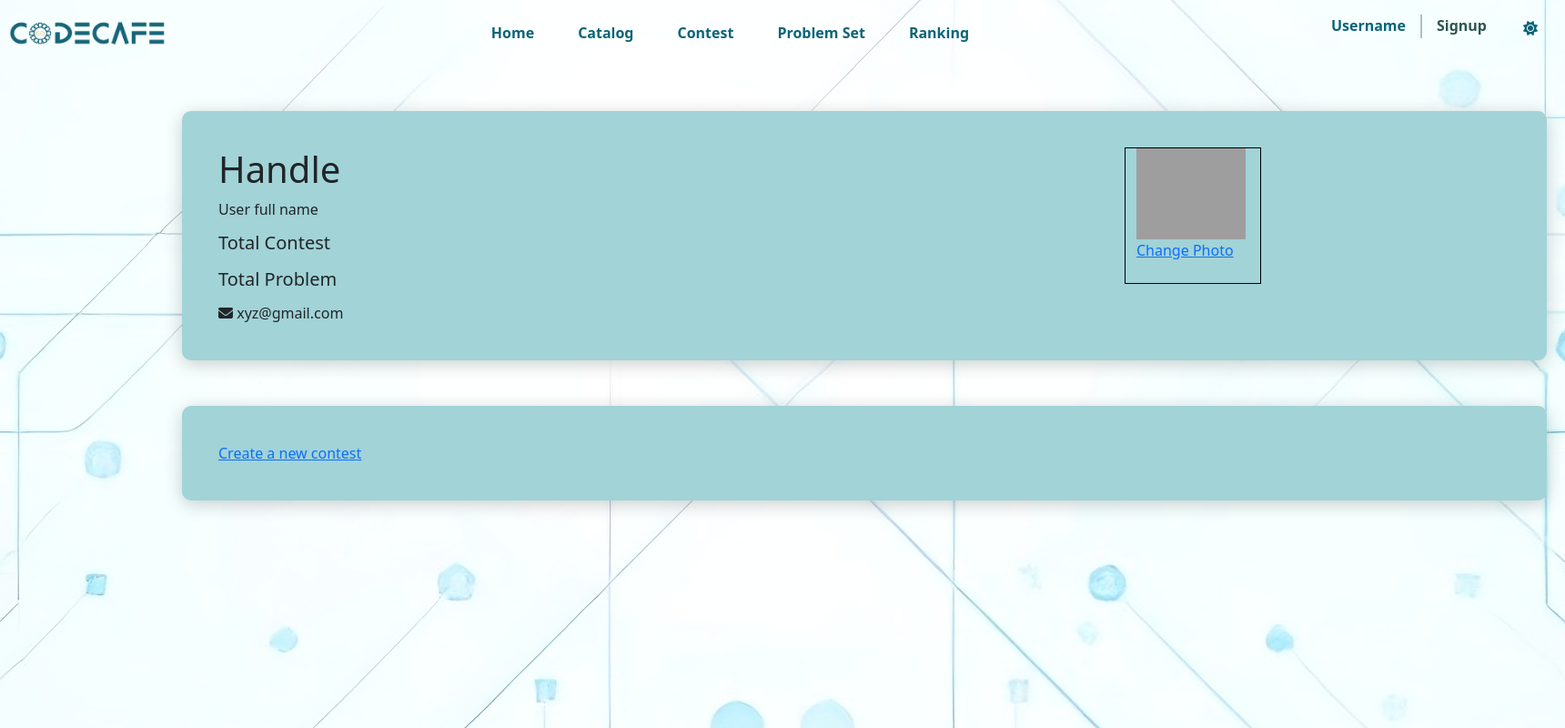
After one commit to 0SHAFIN/codecafe, a PHP site: page /adminDashboard/adminDashboard.php in a window 1720 px wide. The commit adds this page. Shown: the whole page at 91% size. Run offline with PHP 8.4, Linux system fonts and the light colour scheme; some libraries are stand-ins or nearby versions; grey boxes are pictures that could not be loaded.

Commit message:
add Contest

```diff
--- /dev/null
+++ b/view/adminDashboard/aDashboard.css
@@ -0,0 +1,68 @@
+body{
+    background-image: url('../files/designImg/plbg.jpeg');
+    background-position: center;
+    background-size: fill;
+}
+#mLogo{
+    margin-left: 10px;
+    height: 30px;
+    width: 10%;
+}
+
+#navVr{
+    border-left: 2px solid black;
+    height: 26px;
+}
+#signUp{
+    text-decoration:none;
+    color: #2d5550;
+}
+#navSun{
+    color: #0B6477;
+    margin-right: 30px;
+    margin-bottom: 15px;
+}
+#nav-text{
+    color: #0B6477;
+}
+#seNav{
+    background-color: #0B6477;
+
+}
+img{
+    height: 100px;
+    width: 120px;
+}
+#profileFrame{
+    border: 1px solid black;
+    width: 150px;
+    height: 150px;
+}
+#mBody{
+    position: relative;
+    height: 100%;
+    width: 1500px;
+    padding: 40px;
+    margin: 50px;
+    margin-left: 200px;
+    background: #a1d3d7; /* Semi-transparent background */
+    border-radius: 10px;
+    box-shadow: 0 4px 20px rgba(0, 0, 0, 0.2);
+    backdrop-filter: blur(10px);
+}
+#totalContest,#totalProblem{
+   font-size: 20px;
+   margin-top: 10px;
+   margin-bottom: 10px;
+}
+#addContest{
+    height: 100%;
+    width: 50%;
+}
+button{
+    background-color: #012f3a;
+    color: white;
+    border-radius: 10px;
+    border: none;
+    padding: 10px;
+}
--- /dev/null
+++ b/view/adminDashboard/adminDashboard.php
@@ -0,0 +1,105 @@
+<!DOCTYPE html>
+<html lang="en">
+<head>
+    <title>Document</title>
+    <link href="https://cdn.jsdelivr.net/npm/bootstrap@5.3.3/dist/css/bootstrap.min.css" rel="stylesheet" integrity="sha384-QWTKZyjpPEjISv5WaRU9OFeRpok6YctnYmDr5pNlyT2bRjXh0JMhjY6hW+ALEwIH" crossorigin="anonymous">
+    <script src="https://cdn.jsdelivr.net/npm/bootstrap@5.3.3/dist/js/bootstrap.bundle.min.js" integrity="sha384-YvpcrYf0tY3lHB60NNkmXc5s9fDVZLESaAA55NDzOxhy9GkcIdslK1eN7N6jIeHz" crossorigin="anonymous"></script>
+    <link rel="stylesheet" href="https://cdnjs.cloudflare.com/ajax/libs/font-awesome/6.5.2/css/all.min.css" integrity="sha512-SnH5WK+bZxgPHs44uWIX+LLJAJ9/2PkPKZ5QiAj6Ta86w+fsb2TkcmfRyVX3pBnMFcV7oQPJkl9QevSCWr3W6A==" crossorigin="anonymous" referrerpolicy="no-referrer" />
+    <link rel="stylesheet" href="https://cdnjs.cloudflare.com/ajax/libs/font-awesome/6.6.0/css/all.min.css" integrity="sha512-Kc323vGBEqzTmouAECnVceyQqyqdsSiqLQISBL29aUW4U/M7pSPA/gEUZQqv1cwx4OnYxTxve5UMg5GT6L4JJg==" crossorigin="anonymous" referrerpolicy="no-referrer" />
+    <link rel="stylesheet" href="aDashboard.css">
+    <script src="aDashboard.js"></script>
+</head>
+<body>
+    <nav class="navbar navbar-expand-sm ">
+                <img id="mLogo" src="../files/designImg/logo.png" alt="logo">
+                <div class="navbar-nav mx-auto">
+                    <ul class="navbar-nav ">
+                        <li class="nav-item px-3 fw-bold"><a class="nav-link " id="nav-text" href="#">Home</a></li>
+                        <li class="nav-item px-3 fw-bold"><a class="nav-link " id="nav-text" href="#">Catalog</a> </li>
+                        <li class="nav-item px-3 fw-bold"><a class="nav-link " id="nav-text" href="#">Contest </a></li>
+                        <li class="nav-item px-3 fw-bold"><a class="nav-link " id="nav-text" href="#">Problem Set </a></li>
+                        <li class="nav-item px-3 fw-bold"><a class="nav-link " id="nav-text" href="#">Ranking </a></li>
+                    </ul>
+                </div>
+                <div class="d-flex bd-highlight mx-4">
+                    <p class="mx-2 p-2 fw-bold" id="nav-text">Username</p>
+                    <div class="vr mt-2" id="navVr"></div>
+                    <p class="mx-2 p-2 fw-bold" id="nav-text"><a href="#" id="signUp">Signup</a></p>
+                </div>
+                <div class="">
+                    <i class="fa-solid fa-sun " id="navSun"></i>
+                </div>
+    </nav>
+<div class="container-fluid " id="mBody">
+    <div class="row ">
+        <div class="col">
+            <div>
+                <h1>Handle</h1>
+            </div>
+            <div>
+                User full name
+            </div>
+            <div id="totalContest">
+                Total Contest
+            </div>
+            <div id="totalProblem">
+                Total Problem
+            </div>
+            <div>
+            <span><i class="fa-solid fa-envelope"></i></i></span>
+            <span>xyz@gmail.com</span>
+            </div>
+        </div>
+        <div class="col">
+            <!--user photo -->
+            <div class="container" id="profileFrame">
+                <img src="https://img.freepik.com/free-photo/handsome-confident-smiling-man-with-hands-crossed-chest_176420-18743.jpg?size=626&ext=jpg&ga=GA1.1.2008272138.1727481600&semt=ais_hybrid" alt="">
+                <a href="#">
+                Change Photo
+                </a>
+            </div>
+
+        </div>
+    </div>
+</div>
+<div class="container-fluid " id="mBody">
+    <a href="#" data-bs-toggle="collapse" data-bs-target="#collapseExample">Create a new contest</a>
+    <div class="collapse" id="collapseExample">
+     <div class="container" id="addContest">
+        <form action="">
+            <h3>Create your own contest</h3>
+            <input  type="text" class="form-control mt-2" placeholder="Contest Title">
+            <input  type="text" class="form-control mt-2" placeholder="Contest Duration">
+            <input  type="text" class="form-control mt-2" placeholder="Contest Start Time">
+            <input  type="text" class="form-control mt-2" placeholder="Contest End Time">
+            <div class="container mt-4">
+            <a href="#" data-bs-toggle="collapse" data-bs-target="#addProblem">Add Problem</a>
+            <div class="collapse" id="addProblem">
+                <form action="">
+                    <div><input class="form-control mt-2"  type="text" class="form-control"placeholder="Problem Title"></div>
+                    <div>
+                    <textarea name=""  class="form-control mt-2" id="" cols="30" rows="5"> Problem Description</textarea>
+                    </div>
+                    <div class="d-flex bd-highlight">
+                        <div class="container">
+                            <textarea name=""  class="form-control mt-2 " id=""cols="30" rows="5">Input</textarea>
+                        </div>
+                        <div class="container">
+                        <textarea name="" id="" class="form-control mt-2 " cols="30" rows="5">Output</textarea>
+                        </div>
+                        <div>
+                            <button class="mt-2">Add Input</button>
+                            <button class="mt-2">Add Problem</button>
+                        </div>
+                    </div>
+                </form>
+            </div>
+            <button>Add Contest</button>
+            </div>
+
+        </form>
+     </div>
+</div>
+</div>
+</body>
+</html>
--- a/view/contestDetailsPage/contestDetailsPage.php
+++ b/view/contestDetailsPage/contestDetailsPage.php
@@ -69,7 +69,7 @@
                         1
                     </td>
                     <td>
-                        <a href="#">Problem 1</a>
+                        <a href="../problemPage/problemPage.php" id="problem">Problem 1</a>
                     </td>
                     <td>
                         100
@@ -80,7 +80,7 @@
                         2
                     </td>
                     <td>
-                        <a href="#">Problem 2</a>
+                        <a href="../problemPage/problemPage.php" id="problem">Problem 2</a>
                     </td>
                     <td>
                         100
--- a/view/contestPage/contestPage.php
+++ b/view/contestPage/contestPage.php
@@ -8,6 +8,7 @@
     <link rel="stylesheet" href="https://cdnjs.cloudflare.com/ajax/libs/font-awesome/6.5.2/css/all.min.css" integrity="sha512-SnH5WK+bZxgPHs44uWIX+LLJAJ9/2PkPKZ5QiAj6Ta86w+fsb2TkcmfRyVX3pBnMFcV7oQPJkl9QevSCWr3W6A==" crossorigin="anonymous" referrerpolicy="no-referrer" />
     <link rel="stylesheet" href="https://cdnjs.cloudflare.com/ajax/libs/font-awesome/6.6.0/css/all.min.css" integrity="sha512-Kc323vGBEqzTmouAECnVceyQqyqdsSiqLQISBL29aUW4U/M7pSPA/gEUZQqv1cwx4OnYxTxve5UMg5GT6L4JJg==" crossorigin="anonymous" referrerpolicy="no-referrer" />
     <link rel="stylesheet" href="cPage.css">
+    <script src="cPage.js"></script>
 </head>
 
 <body>
@@ -102,7 +103,7 @@
                             <td>4</td>
                             <td>5</td>
                             <td>6</td>
-                            <td><a href="#">Enter Contest</a></td>
+                            <td><a href="#" id="cEnter">Enter Contest</a></td>
                         </tr>
 
                     </table>
```
Also changed, not shown: view/contestDetailsPage/cDetails.js (+8 -0 lines), view/contestPage/cPage.js (added, +7 -0 lines), view/userDashboard/uDashboard.css (added, +57 -0 lines), view/userDashboard/userDashboard.php (added, +74 -0 lines), view/adminDashboard/aDashboard.js (added), view/userDashboard/uDashboard.js (added).
